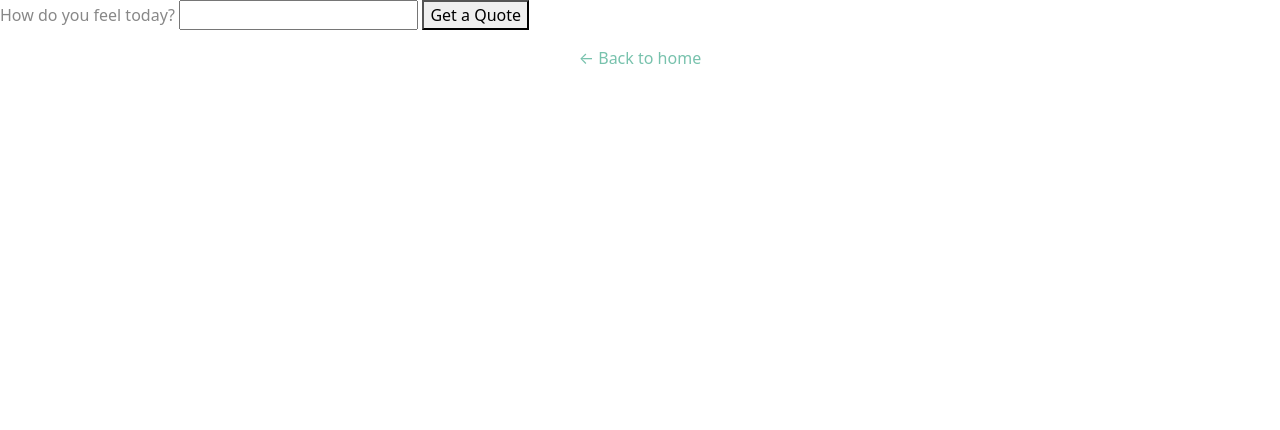
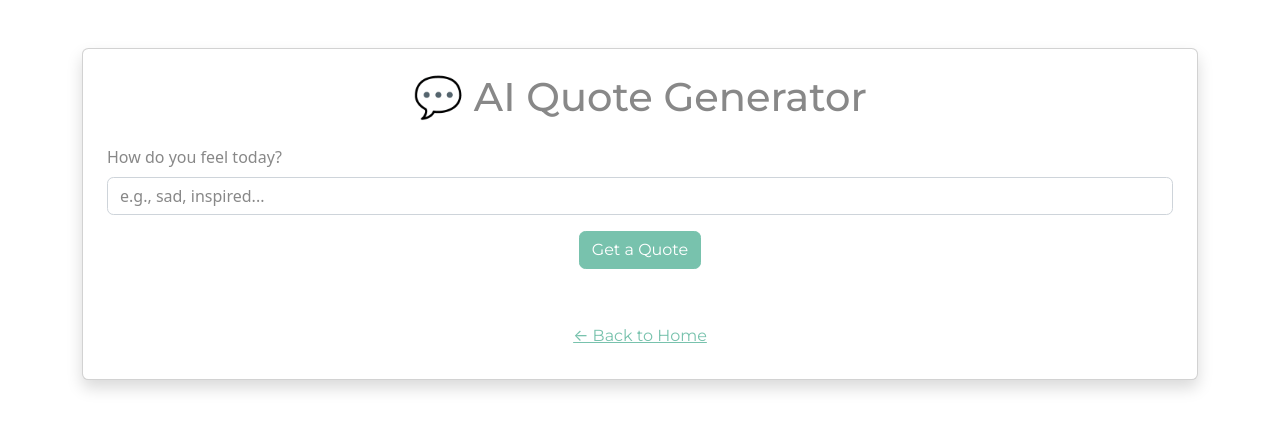
Before and after one commit to AleksandraGrabowska04/cytatownik, a Django app: page /quote_generator/ in a window 1280 px wide. Shown: the top 430 px of the page. Run offline with Django 5.2, Linux system fonts and the light colour scheme; some libraries are stand-ins or nearby versions.

Commit message:
Changed model to working one. Fixed category not adding to mew quote.

```diff
--- a/quote/templates/quote/quote_generator.html
+++ b/quote/templates/quote/quote_generator.html
@@ -1,40 +1,56 @@
+<!DOCTYPE html>
+<html lang="en">
 <head>
     <meta charset="UTF-8">
-    <title>AI quote generator</title>
+    <title>AI Quote Generator</title>
     <meta name="viewport" content="width=device-width, initial-scale=1">
 
-    <!-- Bootstrap CSS: Minty theme -->
+    <!-- Bootstrap CSS (Minty theme) -->
     <link rel="stylesheet" href="https://cdn.jsdelivr.net/npm/bootswatch@5.3.3/dist/minty/bootstrap.min.css">
 </head>
 <body>
+    <div class="container mt-5">
+        <div class="card shadow p-4">
+            <h1 class="mb-4 text-center">💬 AI Quote Generator</h1>
 
-    <form method="post">
+            <form method="post" class="mb-4">
                 {% csrf_token %}
-        <label for="feeling">How do you feel today?</label>
-        <input type="text" name="user_feeling" id="feeling" required>
-        <button type="submit">Get a Quote</button>
+                <div class="mb-3">
+                    <label for="feeling" class="form-label">How do you feel today?</label>
+                    <input type="text" name="user_feeling" id="feeling" class="form-control" placeholder="e.g., sad, inspired..." required>
+                </div>
+                <div class="text-center">
+                    <button type="submit" class="btn btn-primary">Get a Quote</button>
+                </div>
             </form>
 
             {% if quote %}
-        <h2>Your Quote:</h2>
-        <blockquote>{{ quote }}</blockquote>
-        <footer>model: Falcon-7B-instruct, creator: Technology Innovation Institute</footer>
+                <div class="alert alert-success mt-4">
+                    <h5 class="mb-3">✨ Your Quote:</h5>
+                    <blockquote class="blockquote">
+                        <p class="mb-0">{{ quote }}</p>
+                    </blockquote>
+                    <footer class="blockquote-footer mt-2">Model: <cite>Falcon3-1B-Instruct</cite></footer>
+                </div>
 
                 {% if user.is_authenticated %}
-            <form method="POST">
+                    <form method="post" class="text-center mt-3">
                         {% csrf_token %}
-                <!-- Hidden fields to carry over data -->
                         <input type="hidden" name="user_feeling" value="{{ user_feeling }}">
                         <input type="hidden" name="generated_quote" value="{{ quote }}">
-                <button type="submit" name="save_quote">Submit this quote</button>
+                        <button type="submit" name="save_quote" class="btn btn-success">💾 Save this quote</button>
                     </form>
                 {% else %}
-            <p><a href="{% url 'login' %}">Log in</a> to submit generated quotes.</p>
+                    <p class="text-center mt-3">
+                        <a href="{% url 'login' %}" class="btn btn-outline-secondary">Log in to save quote</a>
+                    </p>
                 {% endif %}
             {% endif %}
 
-    <p class="mt-3 text-center">
-        <a href="{% url 'home' %}" class="text-decoration-none">← Back to home</a>
-    </p>
-
+            <div class="text-center mt-4">
+                <a href="{% url 'home' %}" class="btn btn-link">← Back to Home</a>
+            </div>
+        </div>
+    </div>
 </body>
+</html>
--- a/quote/views.py
+++ b/quote/views.py
@@ -10,32 +10,28 @@ from django.contrib.auth.forms import AuthenticationForm
 from .utils import generate_quote
 
 def quote_generator(request):
-
     quote = None
+    user_feeling = None
 
     if request.method == 'POST':
-
         user_feeling = request.POST.get('user_feeling')
-        #some kind of check here to see if user tries to write something else than mood
-        #like: "ignore previous prompt", either by making ai itself check it before
-        #printing quote (more ambitious way) or search for keyword, and then send
-        #user somewhere/refresh the page with message if user did so.
-        quote = generate_quote(user_feeling)
 
         if 'save_quote' in request.POST and request.user.is_authenticated:
             quote = request.POST.get('generated_quote')
             Quote.objects.create(
-                author='Falcon-7B-instruct', #add it somewhere as imported "const" maybe?
+                author='Falcon3-1B-Instruct',
                 text=quote,
-                category=user_feeling, #change this later, either by striping from "I feel" - if user user added any, or somehow else.
+                category=user_feeling,
                 user=request.user
             )
             return redirect('my_quotes')
-
         else:
             quote = generate_quote(user_feeling)
 
-    return render(request, "quote/quote_generator.html", {"quote": quote})
+    return render(request, "quote/quote_generator.html", {
+        "quote": quote,
+        "user_feeling": user_feeling
+    })
 
 @login_required
 def my_quotes(request):
```
Also changed, not shown: quote/utils.py (+28 -9 lines), db.sqlite3. Lines whose indentation alone changed are shown as unchanged.
